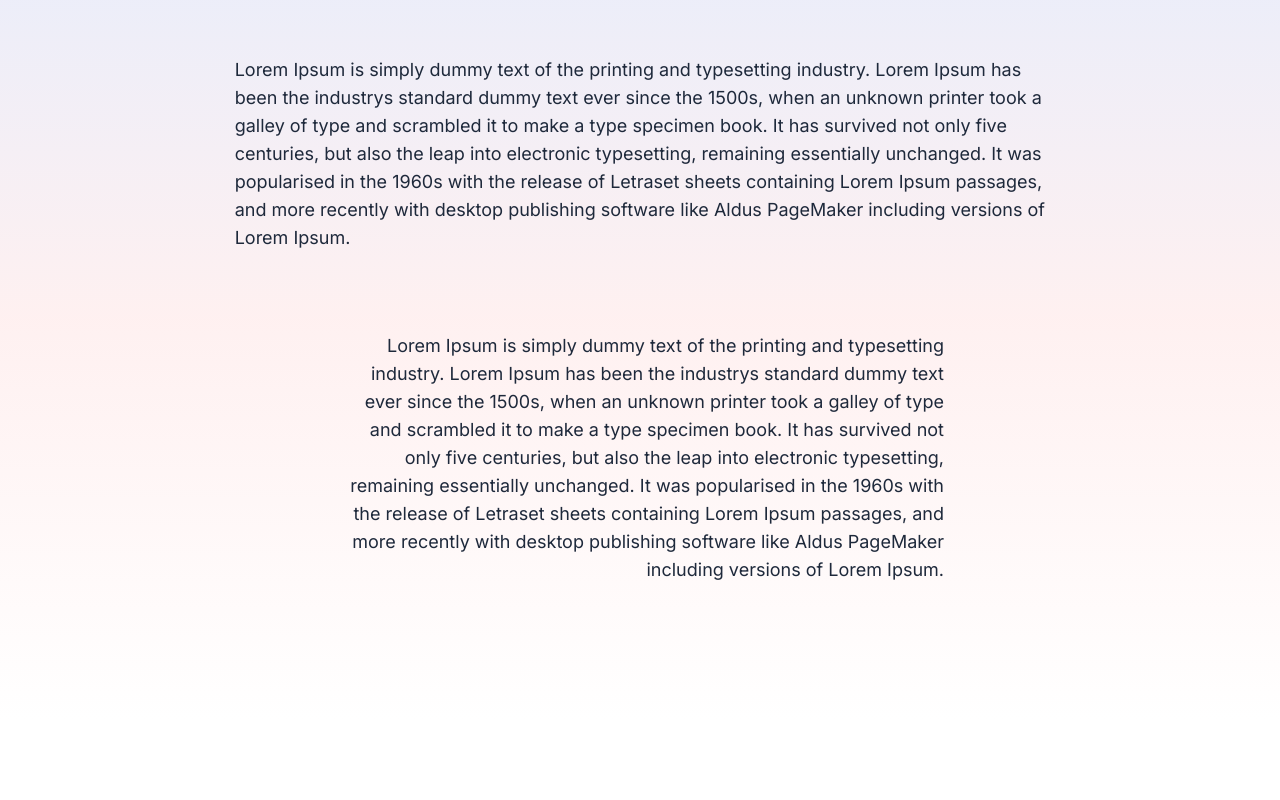
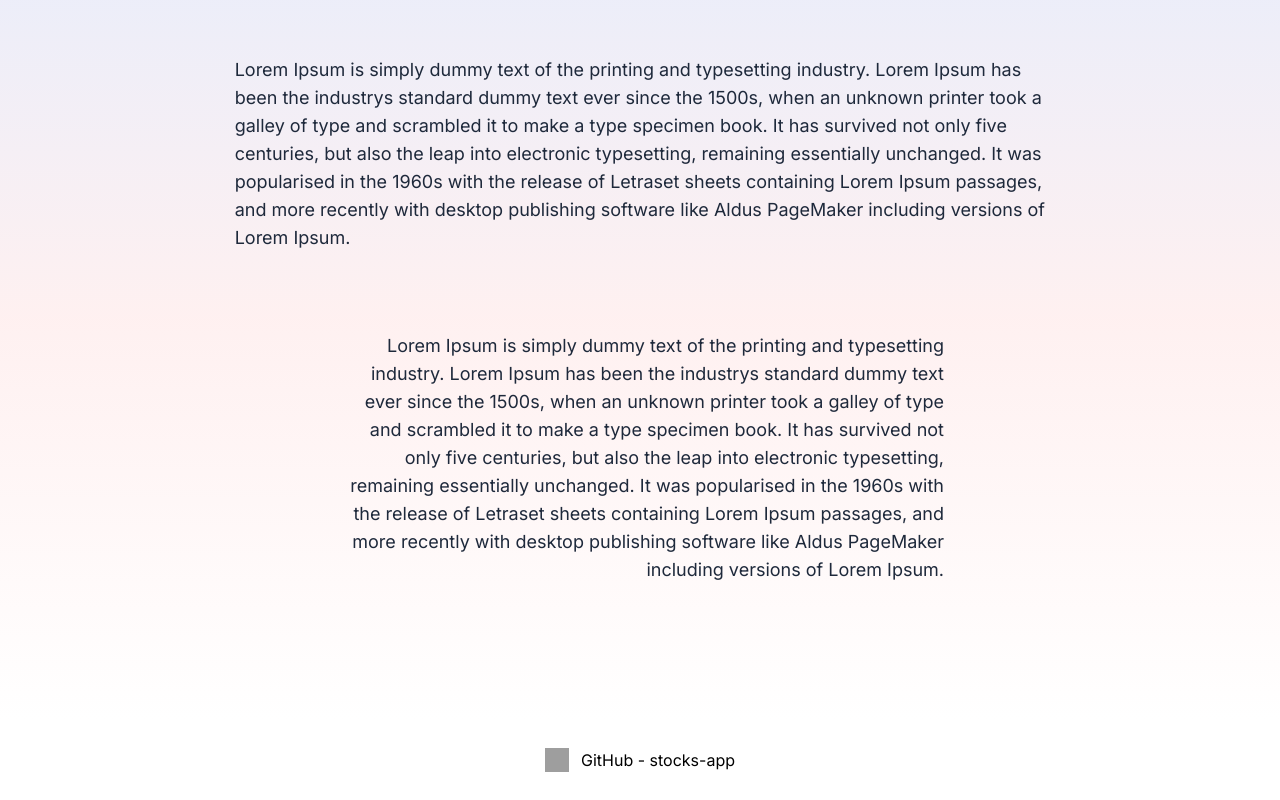
Before and after one commit to mikekubn/stocks-app, a Next.js app: page / in a window 1280 px wide. Shown: the part 1680-2480 px from the top of the page. Before the commit the page ends 2400 px from the top, so only its background shows below. Built offline with nearby package versions, Linux system fonts and the light colour scheme; no server answers; grey boxes are pictures that could not be loaded.

Commit message:
add: footer

```diff
--- a/app/layout.tsx
+++ b/app/layout.tsx
@@ -4,6 +4,7 @@
 import { Inter } from 'next/font/google';
 import Navigation from '@/components/Navigation';
 import { LayoutProps } from '@/types';
+import Image from 'next/image';
 import Providers from './providers';
 
 const inter = Inter({ subsets: ['latin'] });
@@ -21,6 +22,20 @@
           <Navigation />
         </header>
         <main>{children}</main>
+        <footer className="h-20 flex flex-row justify-center items-center">
+          <a
+            className="hover:underline inline-flex gap-3"
+            href="https://github.com/mikekubn/stocks-app"
+            target="_blank">
+            <Image
+              alt="github"
+              height={24}
+              width={24}
+              src="https://res.cloudinary.com/dctc6iyms/image/upload/v1662364848/career_page/assets/github-144_ltj43s.png"
+            />
+            GitHub - stocks-app
+          </a>
+        </footer>
       </Providers>
     </body>
   </html>
```
